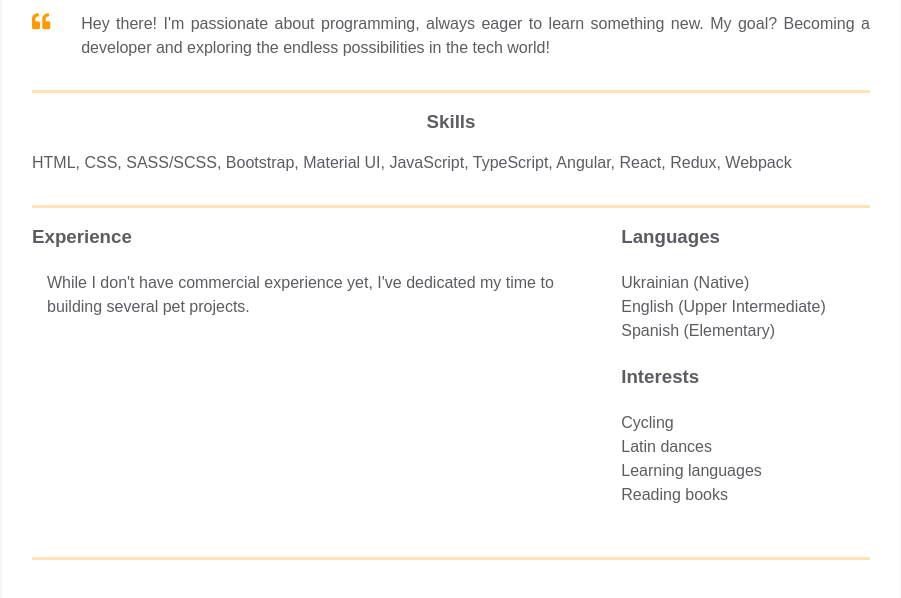
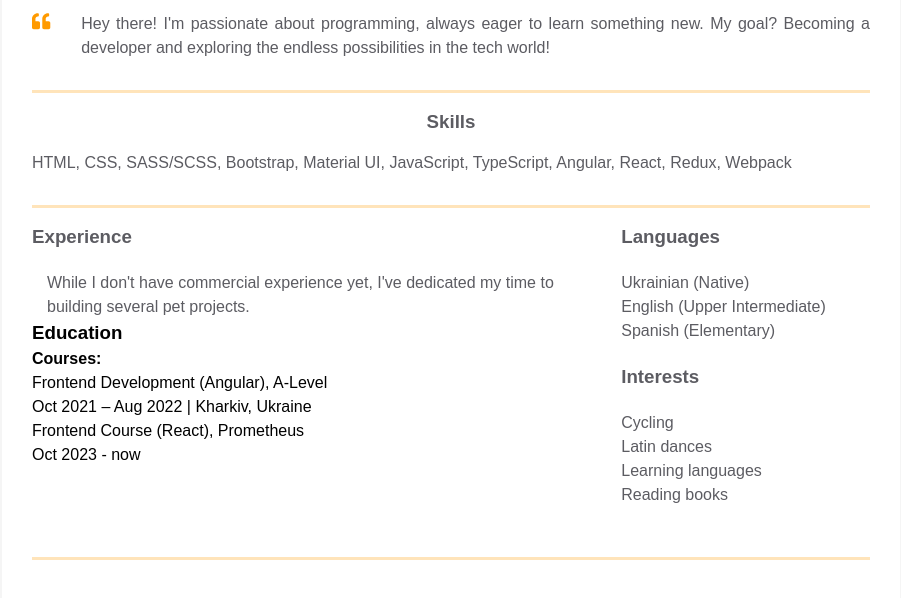
Before and after one commit to KarinaBulavintseva/homepage, a plain HTML site: page index.html in a window 1280 px wide. Shown: the part 352-950 px from the top of the page, without its empty margins (189-1090 px from the left). Drawn offline with Linux system fonts and the light colour scheme.

Commit message:
Added education block into background info block

```diff
--- a/index.html
+++ b/index.html
@@ -196,6 +196,26 @@
                     my time to building several pet projects.
                   </p>
                 </div>
+                <div class="education">
+                  <h3 class="education-header">Education</h3>
+                  <h4 class="education-courses">Courses:</h4>
+                  <div class="education-courses-item">
+                    <p class="education-courses-item-name">
+                      Frontend Development (Angular), A-Level
+                    </p>
+                    <p class="education-courses-item-duration">
+                      Oct 2021 – Aug 2022 | Kharkiv, Ukraine
+                    </p>
+                  </div>
+                  <div class="education-courses-item">
+                    <p class="education-courses-item-name">
+                      Frontend Course (React), Prometheus
+                    </p>
+                    <p class="education-courses-item-duration">
+                      Oct 2023 - now
+                    </p>
+                  </div>
+                </div>
               </div>
 
               <div class="additional-info fv">
```
